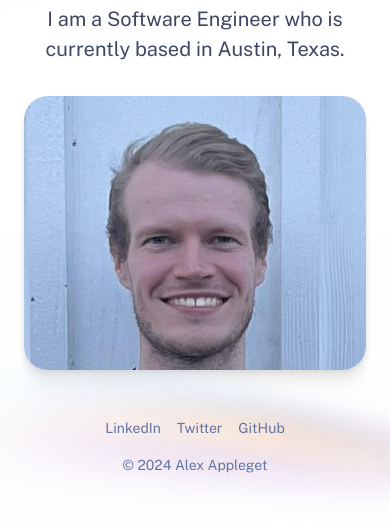
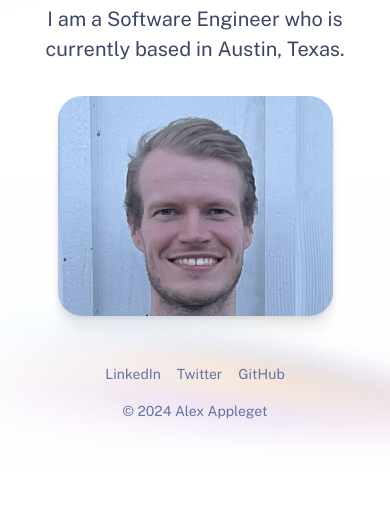
Before and after one commit to alexappleget/New-Portfolio, an Astro site: page / in a window 390 px wide. Shown: the part 240-770 px from the top of the page. Built offline with nearby package versions, Linux system fonts and the light colour scheme; Astro itself is replaced by a stand-in of ours.

Commit message:
fix: changed width of home photo for 600px screens

```diff
--- a/src/layouts/BaseLayout.astro
+++ b/src/layouts/BaseLayout.astro
@@ -113,6 +113,13 @@ const { title, description } = Astro.props;
 					--bg-gradient-size: none;
 				}
 			}
+
+			@media (max-width: 600px) {
+				.backgrounds {
+					padding: 0;
+					mmargin: 0;
+				}
+			}
 		</style>
 	</body>
 </html>
--- a/src/pages/index.astro
+++ b/src/pages/index.astro
@@ -195,4 +195,10 @@ const projects = (await getCollection('work'))
 			height: 9.5rem;
 		}
 	}
+
+	@media (max-width: 600px) {
+		.hero img {
+			width: 275px;
+		}
+	}
 </style>
```
